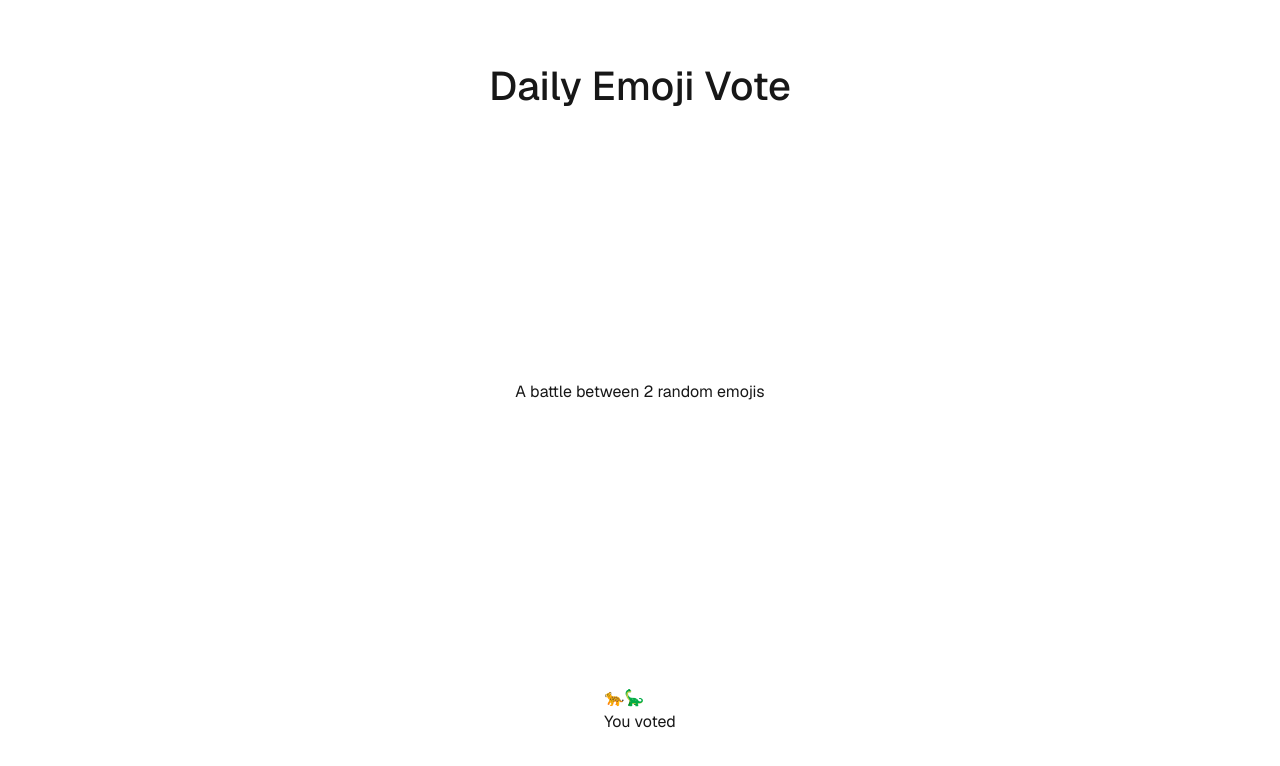
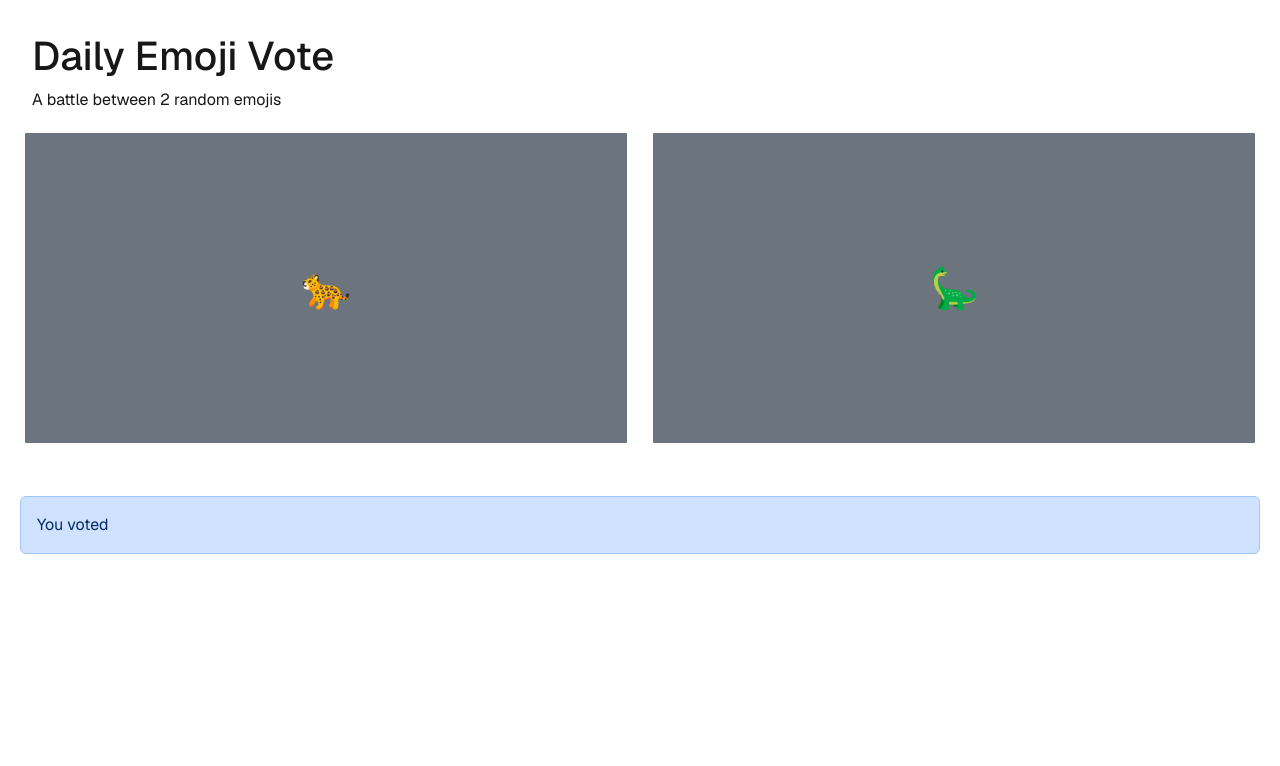
Before and after one commit to Noah-Langlois/daily-emoji-vote, a Next.js app: page / in a window 1280 px wide. Shown: the top 766 px of the page. Built offline with nearby package versions, Linux system fonts and the light colour scheme.

Commit message:
Refatcored button style

```diff
--- a/app/components/emoji.tsx
+++ b/app/components/emoji.tsx
@@ -1,3 +1,3 @@
 export function Emoji({ children }: { children: string }) {
-    return <span className="emoji">{children}</span>;
+    return <span className="emoji fs-1">{children}</span>;
 }
--- a/app/components/result.tsx
+++ b/app/components/result.tsx
@@ -1,7 +1,7 @@
 
 export function Result(props: { result: string }) {
     return (
-        <div >
+        <div className="alert alert-primary" role="alert">
             You voted {props.result}
         </div>
     );
--- a/app/components/vote.tsx
+++ b/app/components/vote.tsx
@@ -14,13 +14,21 @@ export function Vote() {
 
     return (
         <div>
-            <button onClick={() => vote("🐆")} color="primary">
-                <Emoji>🐆</Emoji>
-            </button>
-            <button onClick={() => vote("🦕")} color="secondary">
-                <Emoji>🦕</Emoji>
-            </button>
-            <Result result={result} />
+            <div className="row" style={{height: '20em'}}>
+                <div className="col p-0 mr-2">
+                    <button type="button" className="btn btn-secondary w-100 h-100 border-white border-5" onClick={() => vote("🐆")}>
+                        <Emoji>🐆</Emoji>
+                    </button>
+                </div>
+                <div className="col p-0 ml-2">
+                    <button type="button" className="btn btn-secondary w-100 h-100 border-white border-5" onClick={() => vote("🦕")} color="secondary">
+                        <Emoji>🦕</Emoji>
+                    </button>
+                </div>
+            </div>
+            <div className="row mt-5">
+                <Result result={result} />
+            </div>
         </div>
     );
 }
--- a/app/page.tsx
+++ b/app/page.tsx
@@ -2,9 +2,11 @@
 import { Vote } from "./components/vote";
 export default function Home() {
   return (
-    <div className="font-sans grid grid-rows-[20px_1fr_20px] items-center justify-items-center min-h-screen p-8 pb-20 gap-16 sm:p-20">
+    <div className="font-sans min-h-screen p-8">
       <h1>Daily Emoji Vote</h1>
-      <p>A battle between 2 random emojis</p>
+      <div>
+        <p>A battle between 2 random emojis</p>
+      </div>
       <Vote />
     </div>
   );
```
